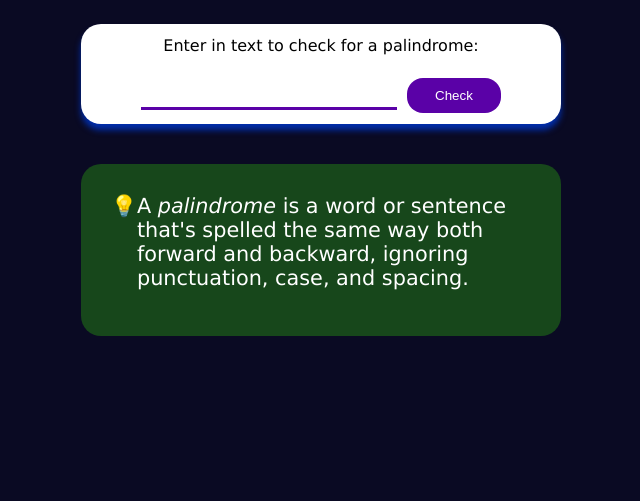
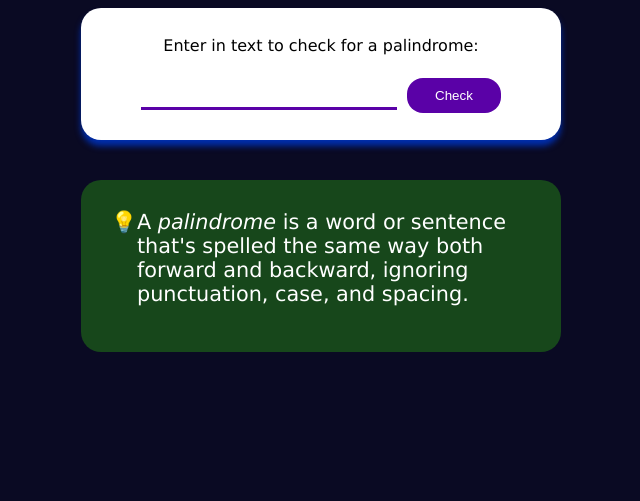
Before and after one commit to LQuesadaM/Palindrome-Checker, a plain HTML site: page index.html in a window 1280 px wide. Shown: the part 299-800 px from the top of the page, without its empty margins (319-959 px from the left). Drawn offline with Linux system fonts and the light colour scheme.

Commit message:
palindrome__info change the min-height and add padding

```diff
--- a/styles.css
+++ b/styles.css
@@ -46,8 +46,9 @@ body {
 }
 .palindrome__info {
     flex-wrap: wrap;
-    min-height: 6.25rem;
+    min-height: 8.25rem;
     margin-bottom: 2.5rem;
+    padding: 1rem;
     background-color: var(--white);
     color: var(--black);
     box-shadow: 0 6px 6px #002ead;
```
